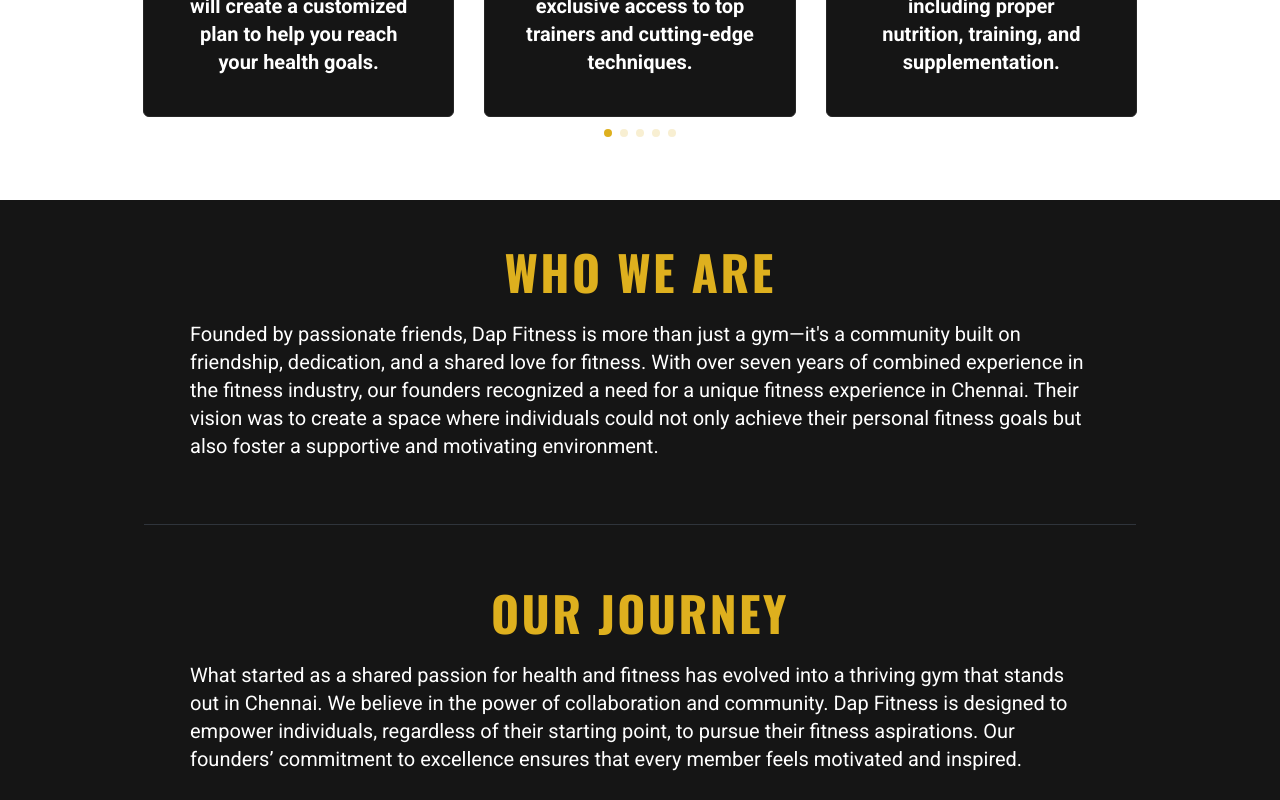
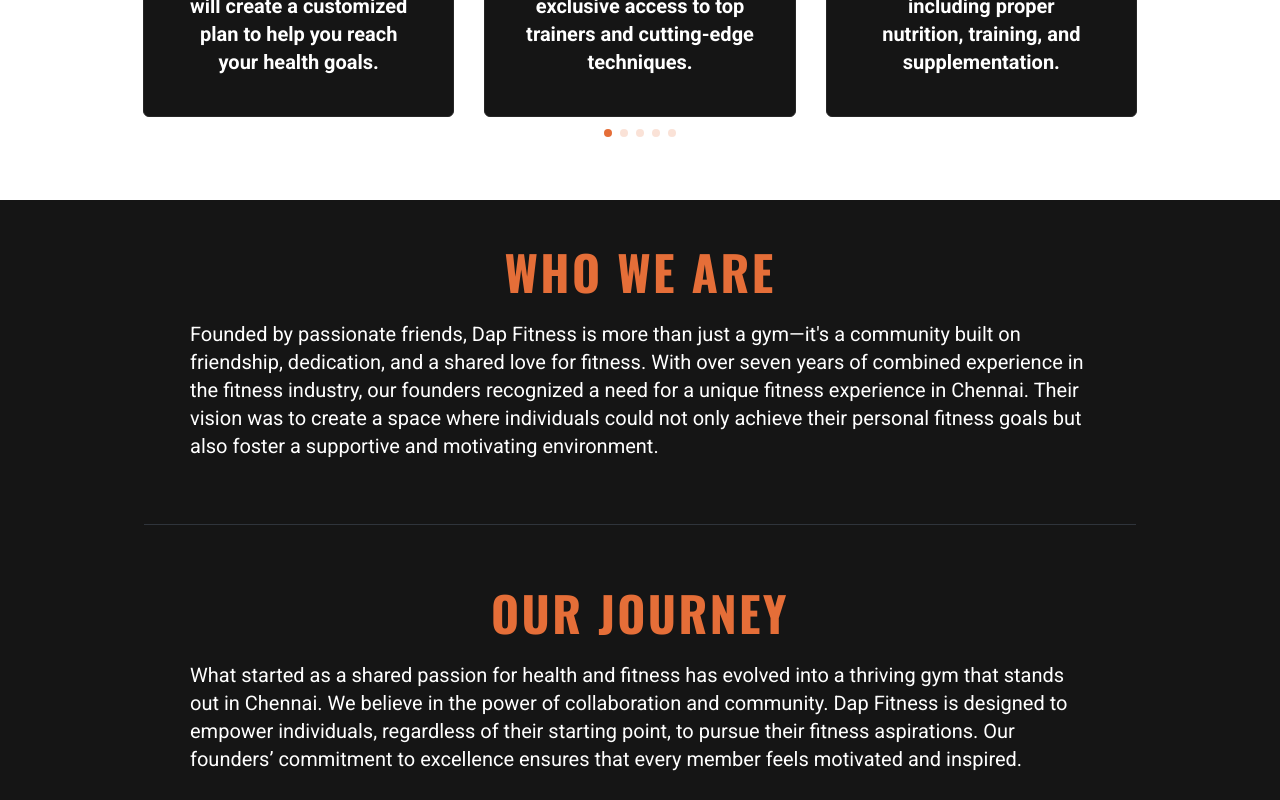
Before and after one commit to harshavarthanep/DatteTech, a Next.js app: page / in a window 1280 px wide. Shown: the part 1400-2200 px from the top of the page. Built offline with nearby package versions, Linux system fonts and the light colour scheme.

Commit message:
Update tailwind.config.ts

```diff
--- a/tailwind.config.ts
+++ b/tailwind.config.ts
@@ -38,7 +38,7 @@ const config: Config = {
           200: "#151515",
           300: "#111",
         },
-        accent: "#deb01e",
+        accent: "#e56e38",
       },
     },
   },
```
